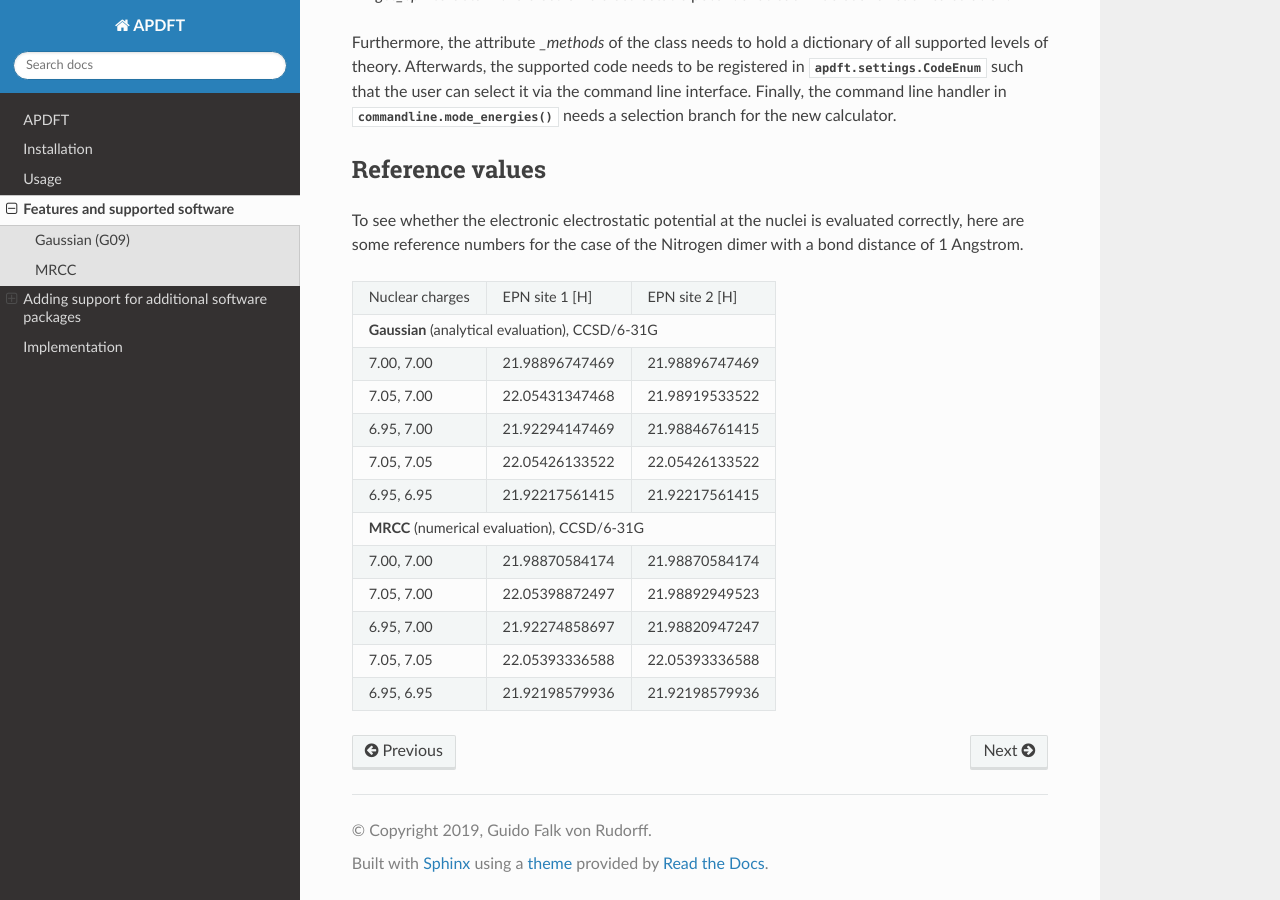
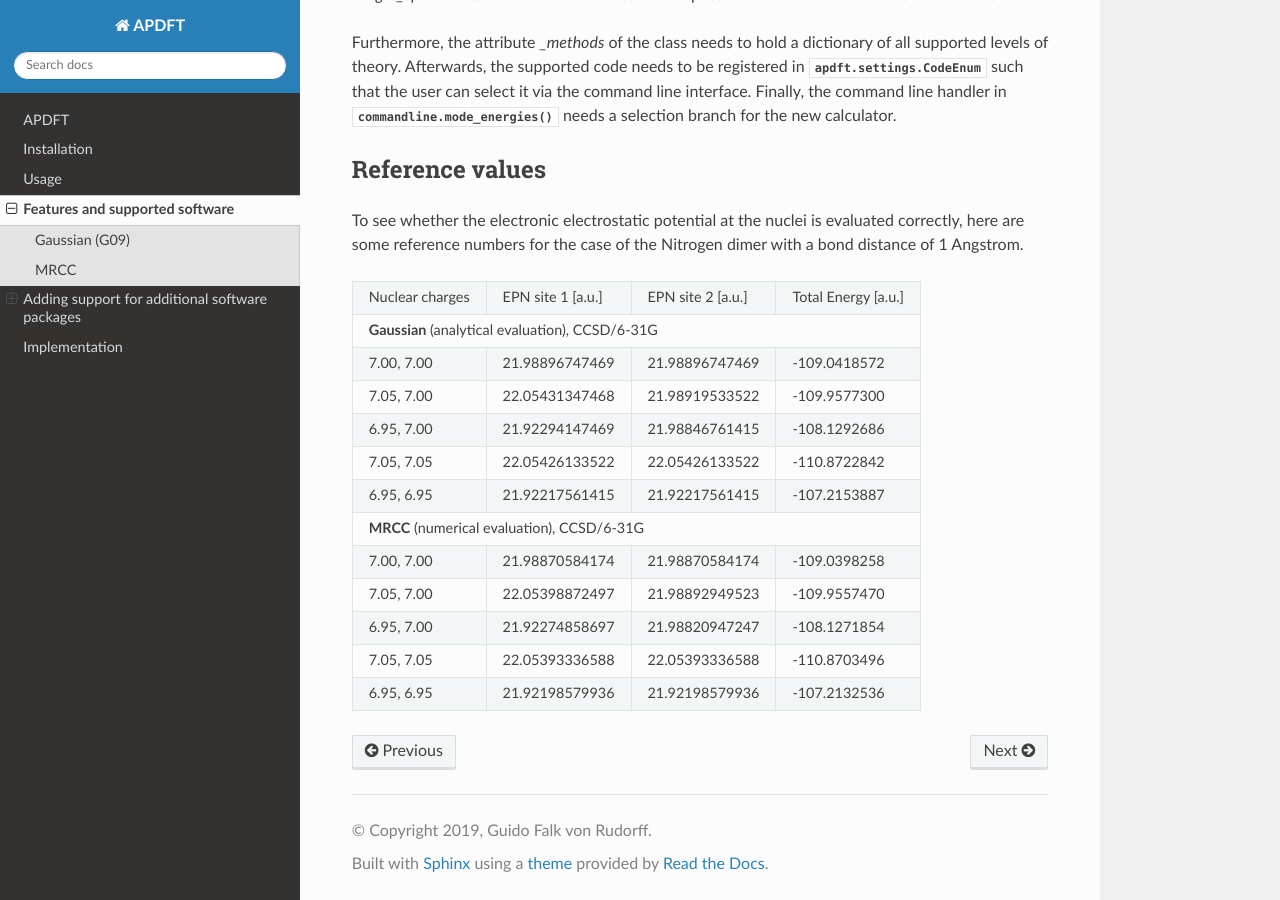
Before and after one commit to ferchault/APDFT, a Sphinx documentation site: the page built from docs/features.rst, in a window 1280 px wide and 900 px high, scrolled down 1622 px. Built offline with Sphinx 7.4.7 and the Read the Docs theme 2.0.0, drawn with Linux system fonts in a browser that asks for light colours; the version number could not be read and is left out.

Commit message:
Energy reference values for comparison

```diff
--- a/docs/features.rst
+++ b/docs/features.rst
@@ -49,30 +49,30 @@ Reference values
 
 To see whether the electronic electrostatic potential at the nuclei is evaluated correctly, here are some reference numbers for the case of the Nitrogen dimer with a bond distance of 1 Angstrom.
 
-+-----------------+----------------+----------------+
-| Nuclear charges | EPN site 1 [H] | EPN site 2 [H] |
-+-----------------+----------------+----------------+
-| **Gaussian** (analytical evaluation), CCSD/6-31G  |
-+-----------------+----------------+----------------+
-| 7.00, 7.00      | 21.98896747469 | 21.98896747469 |
-+-----------------+----------------+----------------+
-| 7.05, 7.00      | 22.05431347468 | 21.98919533522 |
-+-----------------+----------------+----------------+
-| 6.95, 7.00      | 21.92294147469 | 21.98846761415 |
-+-----------------+----------------+----------------+
-| 7.05, 7.05      | 22.05426133522 | 22.05426133522 |
-+-----------------+----------------+----------------+
-| 6.95, 6.95      | 21.92217561415 | 21.92217561415 |
-+-----------------+----------------+----------------+
-| **MRCC** (numerical evaluation), CCSD/6-31G       |
-+-----------------+----------------+----------------+
-| 7.00, 7.00      | 21.98870584174 | 21.98870584174 |
-+-----------------+----------------+----------------+
-| 7.05, 7.00      | 22.05398872497 | 21.98892949523 |
-+-----------------+----------------+----------------+
-| 6.95, 7.00      | 21.92274858697 | 21.98820947247 |
-+-----------------+----------------+----------------+
-| 7.05, 7.05      | 22.05393336588 | 22.05393336588 |
-+-----------------+----------------+----------------+
-| 6.95, 6.95      | 21.92198579936 | 21.92198579936 |
-+-----------------+----------------+----------------+
++-----------------+-------------------+-------------------+---------------------+
+| Nuclear charges | EPN site 1 [a.u.] | EPN site 2 [a.u.] | Total Energy [a.u.] |
++-----------------+-------------------+-------------------+---------------------+
+| **Gaussian** (analytical evaluation), CCSD/6-31G                              |
++-----------------+-------------------+-------------------+---------------------+
+| 7.00, 7.00      | 21.98896747469    | 21.98896747469    | -109.0418572        |
++-----------------+-------------------+-------------------+---------------------+
+| 7.05, 7.00      | 22.05431347468    | 21.98919533522    | -109.9577300        |
++-----------------+-------------------+-------------------+---------------------+
+| 6.95, 7.00      | 21.92294147469    | 21.98846761415    | -108.1292686        |
++-----------------+-------------------+-------------------+---------------------+
+| 7.05, 7.05      | 22.05426133522    | 22.05426133522    | -110.8722842        |
++-----------------+-------------------+-------------------+---------------------+
+| 6.95, 6.95      | 21.92217561415    | 21.92217561415    | -107.2153887        |
++-----------------+-------------------+-------------------+---------------------+
+| **MRCC** (numerical evaluation), CCSD/6-31G                                   |
++-----------------+-------------------+-------------------+---------------------+
+| 7.00, 7.00      | 21.98870584174    | 21.98870584174    | -109.0398258        |
++-----------------+-------------------+-------------------+---------------------+
+| 7.05, 7.00      | 22.05398872497    | 21.98892949523    | -109.9557470        |
++-----------------+-------------------+-------------------+---------------------+
+| 6.95, 7.00      | 21.92274858697    | 21.98820947247    | -108.1271854        |
++-----------------+-------------------+-------------------+---------------------+
+| 7.05, 7.05      | 22.05393336588    | 22.05393336588    | -110.8703496        |
++-----------------+-------------------+-------------------+---------------------+
+| 6.95, 6.95      | 21.92198579936    | 21.92198579936    | -107.2132536        |
++-----------------+-------------------+-------------------+---------------------+
```
